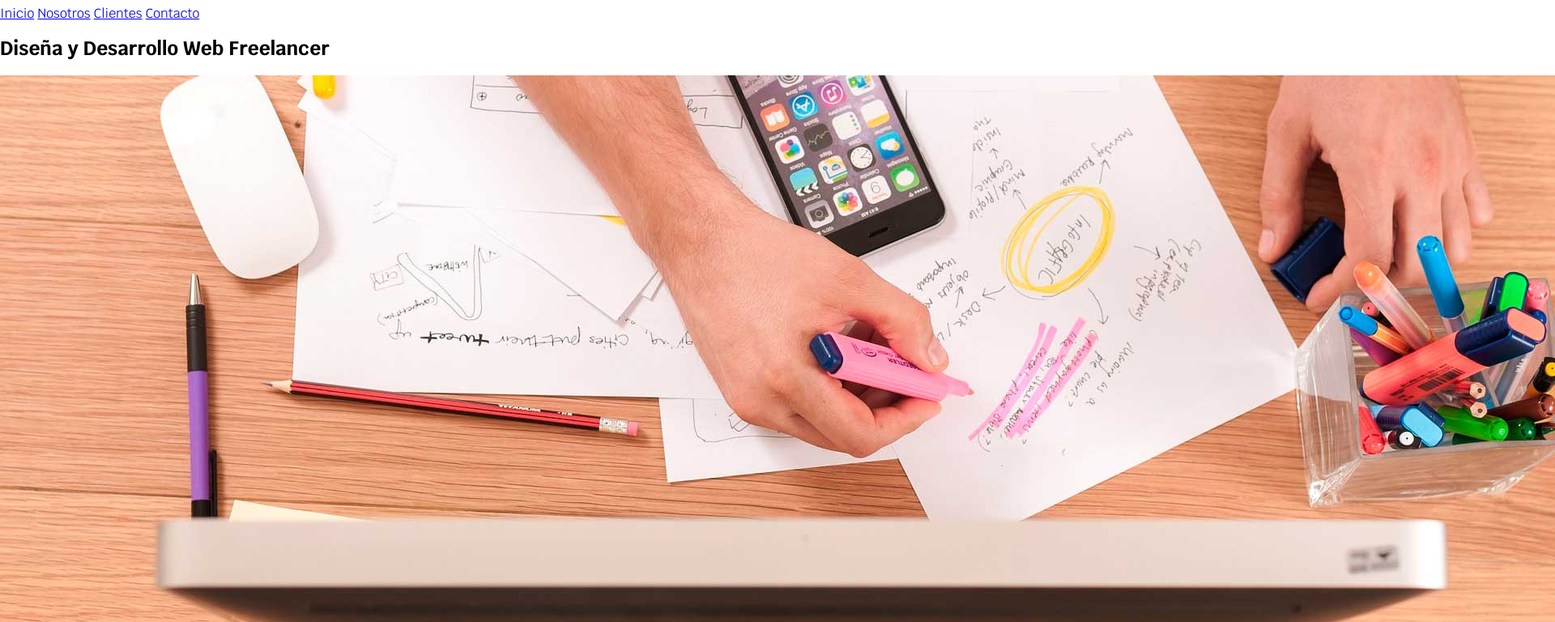
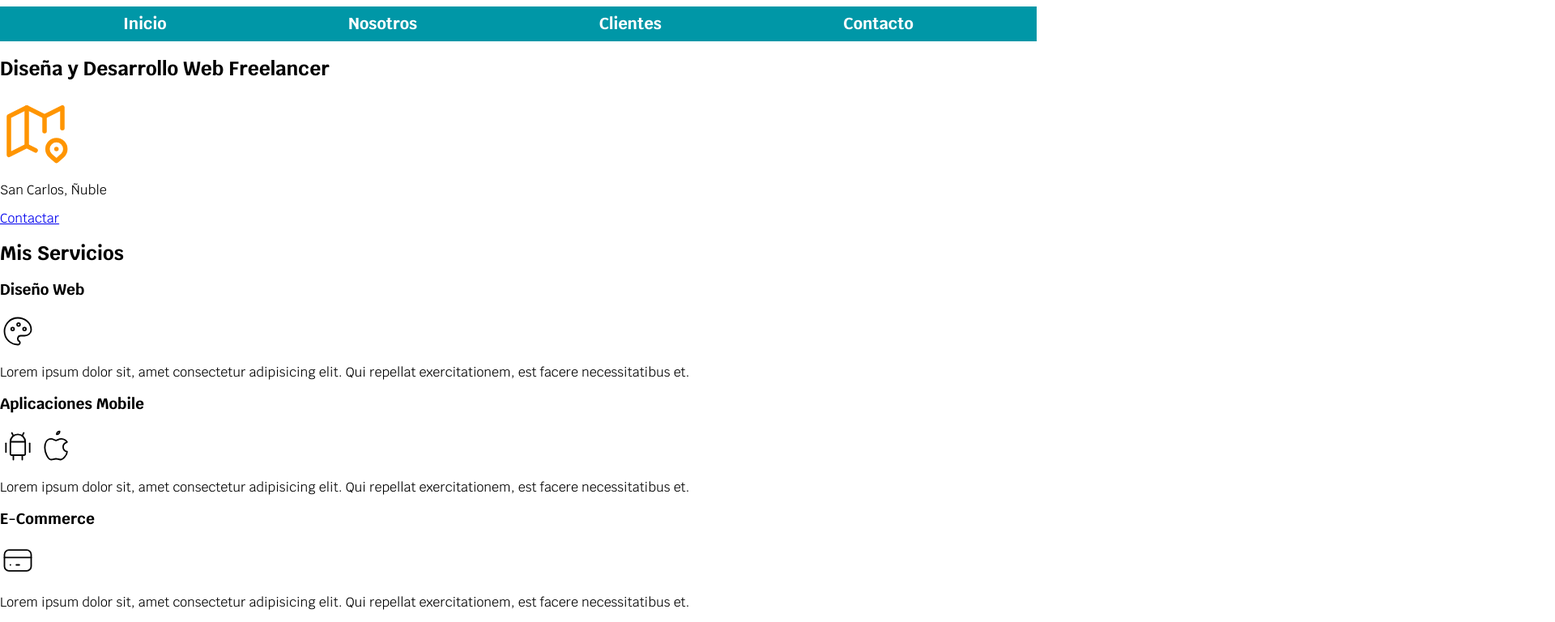
Before and after one commit to DaniielVJ/sitiowebfreelancer, a plain HTML site: page index.html in a window 1280 px wide. Shown: the part 87-855 px from the top of the page at 81% size, 1920 px wide, since content can reach past the window. Drawn offline with Linux system fonts and the light colour scheme.

Commit message:
Navegacion

```diff
--- a/css/styles.css
+++ b/css/styles.css
@@ -52,3 +52,61 @@ body {
 
 /* La especificidad es cuando los selectores compiten por aplicar un estilo cuando seleccionan al mismo elemento
 y modifican la misma propiedad. el que sea mas especifico sobreescribe el estilo del otro selector */
+
+
+/* clase para centrar elementos */
+.contenedor {
+    width: 120rem;
+    margin: 0 auto;
+}
+
+/* utily first, una clase que aplica un unico estilo */
+.nav-bg {
+    background-color: var(--secundario);
+}
+
+
+.navegacion-principal {
+    /* Display flex, es para alinear los elementos hijos dentro de el. (Como se mostraran) */
+    display: flex;
+    flex-direction: row; /*Por defecto se alinean en fila o horizontal*/
+    /* Alinea para que ocupen todo el espacio disponible en el nav horizontalmente */
+    justify-content: space-around;  /*space-between: mas separacion - space-around: mas juntitos*/
+
+}
+
+
+.navegacion-principal a {
+   color: var(--blanco);
+   text-decoration: none;
+   font-weight: bold;
+   /* El padding a un hijo permite que las etiquetas padre se expandan junto con el */
+   padding: 1rem;
+    font-size: 2rem;
+}
+
+/* Añade estilos cuando el mouse se pasa por encima */
+.navegacion-principal a:hover {
+    background-color: var(--primario);
+    color: var(--oscuro);
+}
+
+
+/* Media Queries, permiten añadir estilos segun el tamaño de la pantalla
+max-width: dice que llegando a ese valor se aplican, pero si se pasa dejan de aplicarse
+min-width: dice que llegando a ese valor hacia arriba se aplican esos estilos
+
+valores tradicionales: 480px y 768px
+*/
+
+@media (min-width: 420px) {
+    /* Se aplican estos estilos si la pantalla llega a ese tamaño de pixeles o mas */
+    .navegacion-principal {
+       flex-direction: row;
+    }
+}
+
+
+@media (min-width: 768px){
+
+}
--- a/index.html
+++ b/index.html
@@ -30,20 +30,24 @@
         <!-- Este span se usa cuando queremos modificar una parte del contenido sin afectar a lo demas  -->
     </header>
 
-    <nav >
+    <!-- Utily class, cuando usamos un div con una clase para aplicar un estilo a un componente -->
+    <div class="nav-bg">
+        <!-- Es para envolver a la navegacion y aplicarle un estilo a toda la navegacion -->
+        <nav class="navegacion-principal contenedor">
             <!-- Menu de navegacion entre paginas html del sitio web -->
             <a href="#">Inicio</a> <!--href, indicamos a que archivo o lugar mandaremos al usuario cuando haga click en el contenido-->
-        <a href="nosotros.html">Nosotros</a>
+            <a href="pages/nosotros.html">Nosotros</a>
             <a href="#">Clientes</a>
             <a href="#">Contacto</a>
             <!-- Cuando se tienen multiples enlaces es bueno agruparlos en un nav -->
         </nav>
+    </div>
 
     <section>
         <!-- Seccion del sitio web -->
         <h2>Diseña y Desarrollo Web Freelancer</h2>
         <!-- Añadir una imagen en la pagina web -->
-        <img src="img/hero.jpg"/>
+        <!-- <img src="img/hero.jpg"/> -->
         <!-- Añadir Icono de Tabler icons, SVG no se distorsiona -->
         <svg
             xmlns="http://www.w3.org/2000/svg"
```
Also changed, not shown: 1 other file. Lines whose indentation alone changed are shown as unchanged.
